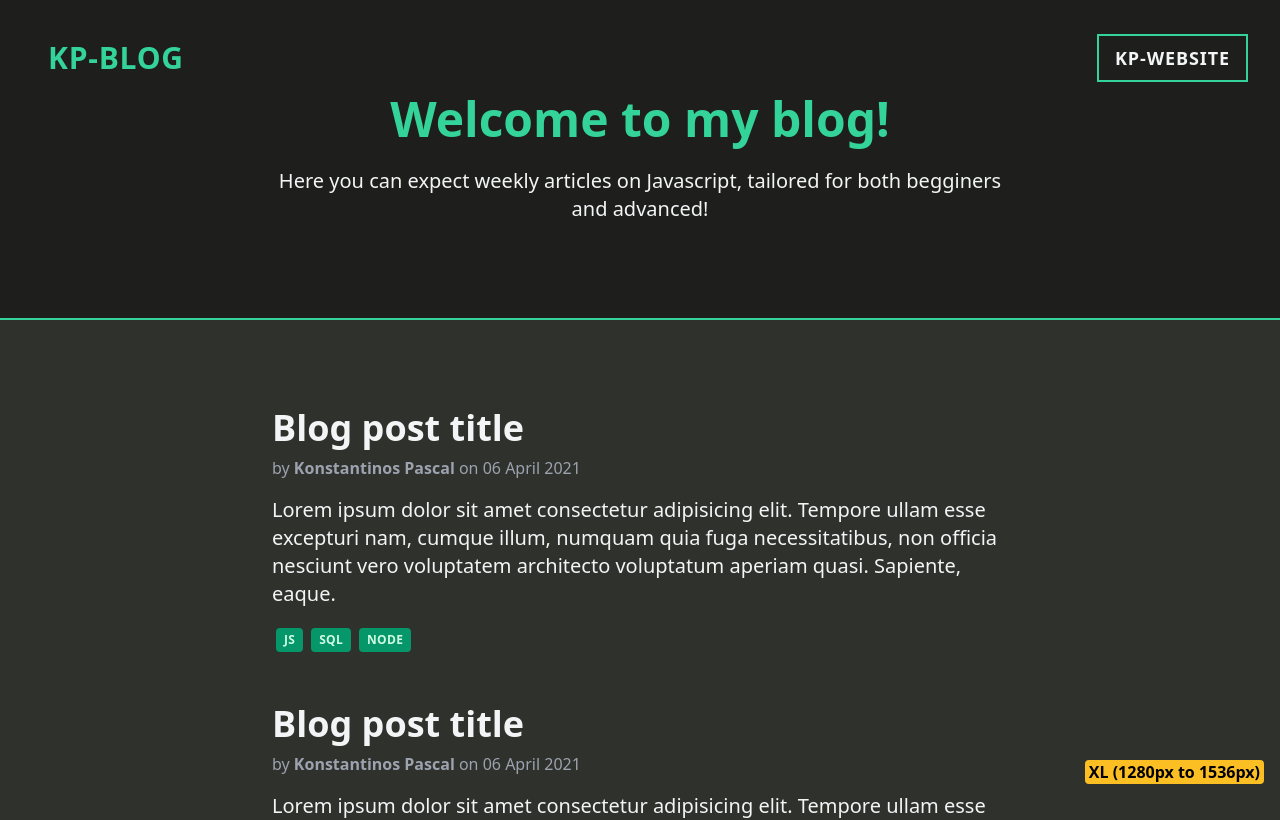
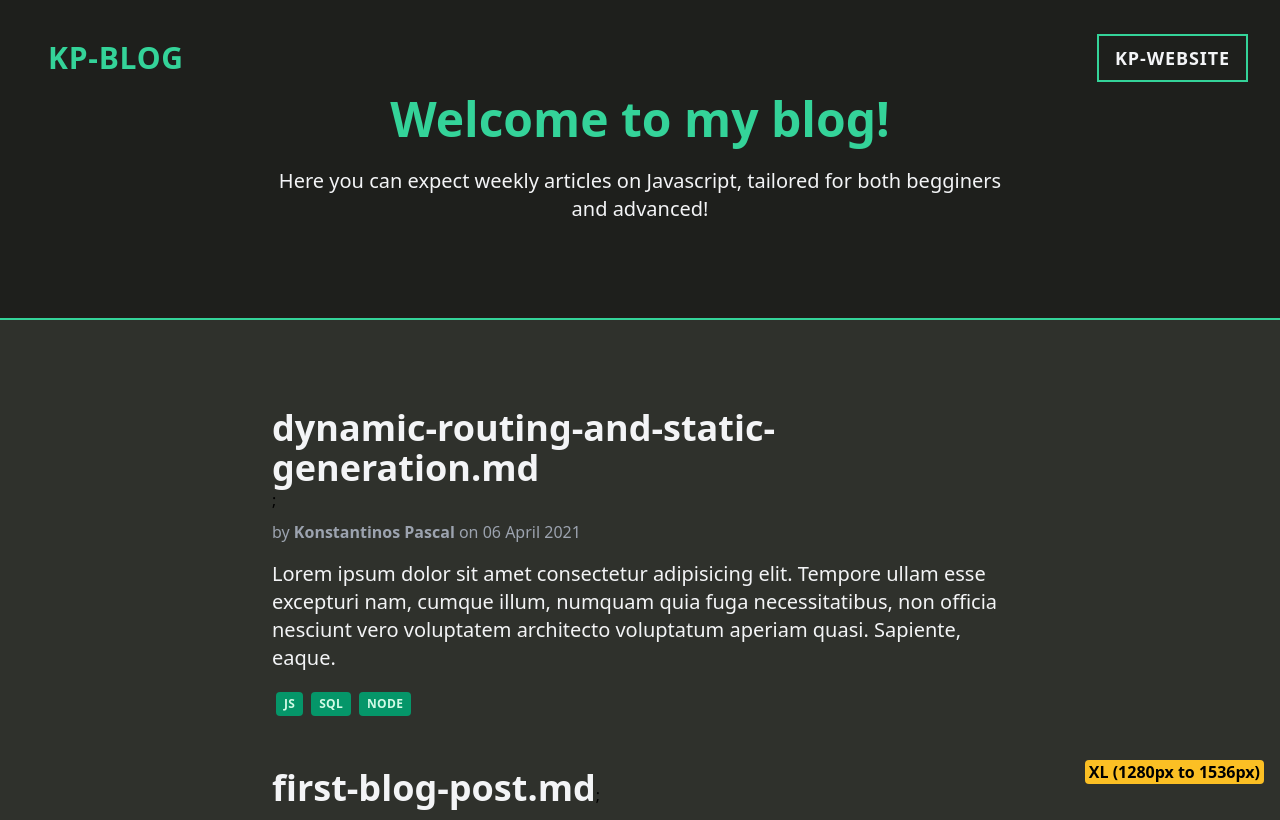
Before and after one commit to konstapascal/kp-website-v1, a Next.js app: page /blog in a window 1280 px wide. Shown: the top 820 px of the page. Built offline with nearby package versions, Linux system fonts and the light colour scheme; what @tailwindcss/typography would draw is missing.

Commit message:
blog routing

```diff
--- a/components/kp-blog/BlogPost.js
+++ b/components/kp-blog/BlogPost.js
@@ -1,13 +1,17 @@
 import React from 'react';
 import Label from '../shared/Label';
 
-function BlogPost() {
+import Link from 'next/link';
+
+function BlogPost(props) {
 	return (
 		<div className='px-4 py-6'>
-			<p className=' hover:underline inline-block text-4xl font-semibold text-gray-100 cursor-pointer'>
-				Blog post title
-			</p>
-
+			<Link href={`/blog/${props.url}`}>
+				<p className=' hover:underline inline-block text-4xl font-semibold text-gray-100 cursor-pointer'>
+					{props.title}
+				</p>
+			</Link>
+			;
 			<p className=' mt-2 text-gray-400'>
 				by{' '}
 				<span className='hover:text-blue-400 hover:underline font-semibold cursor-pointer'>
@@ -15,14 +19,12 @@ function BlogPost() {
 				</span>{' '}
 				on <span>06 April 2021</span>
 			</p>
-
 			<p className='text-md md:text-lg lg:text-xl mt-4 text-gray-100'>
 				Lorem ipsum dolor sit amet consectetur adipisicing elit. Tempore
 				ullam esse excepturi nam, cumque illum, numquam quia fuga
 				necessitatibus, non officia nesciunt vero voluptatem architecto
 				voluptatum aperiam quasi. Sapiente, eaque.
 			</p>
-
 			<div className='mt-4'>
 				<Label content='JS' />
 				<Label content='SQL' />
--- a/components/kp-blog/BlogPosts.js
+++ /dev/null
@@ -1,16 +0,0 @@
-import React from 'react';
-import BlogPost from './BlogPost';
-
-function BlogPosts() {
-	return (
-		<section className=' bg-main-light py-16 border-b-2 border-green-400'>
-			<div className=' lg:max-w-3xl container'>
-				<BlogPost />
-				<BlogPost />
-				<BlogPost />
-				<BlogPost />
-			</div>
-		</section>
-	);
-}
-export default BlogPosts;
--- a/pages/blog/[slug].js
+++ b/pages/blog/[slug].js
@@ -6,6 +6,7 @@ import { promises as fs } from 'fs';
 import path from 'path';
 
 function Post({ posts }) {
+	console.log(posts);
 	return (
 		<>
 			<Head>
@@ -14,14 +15,16 @@ function Post({ posts }) {
 			</Head>
 			<BlogHero />
 
-			<div className=' bg-main-light'>
-				{posts.map(post => (
-					<div className='p-6 text-gray-100'>
-						<h3>{post.filename}</h3>
-						<p>{post.content}</p>
-					</div>
-				))}
-			</div>
+			<div className=' bg-main-light'></div>
+
+			<section className=' bg-main-light py-16'>
+				<div className=' lg:max-w-3xl container'>
+					<p className=' hover:underline inline-block text-4xl font-semibold text-gray-100 cursor-pointer'>
+						{posts.title}
+					</p>
+					<p className='text-white'>{posts.fileContents}</p>
+				</div>
+			</section>
 		</>
 	);
 }
@@ -42,19 +45,13 @@ export async function getStaticPaths() {
 
 export async function getStaticProps(props) {
 	const postsDirectory = path.join(process.cwd(), 'data/blog_posts_data');
+	const filePath = path.join(postsDirectory, props.params.slug);
 
-	const posts = props.params.paths.map(async filename => {
-		const filePath = path.join(postsDirectory, filename);
-		const fileContents = await fs.readFile(filePath, 'utf8');
+	const fileContents = await fs.readFile(filePath, 'utf8');
 
-		return {
-			filename,
-			content: fileContents
-		};
-	});
 	return {
 		props: {
-			posts: await Promise.all(posts)
+			posts: { fileContents }
 		}
 	};
 }
--- a/pages/blog/index.js
+++ b/pages/blog/index.js
@@ -1,9 +1,12 @@
 import Head from 'next/head';
 import React from 'react';
 import BlogHero from '../../components/kp-blog/BlogHero';
-import BlogPosts from '../../components/kp-blog/BlogPosts';
+import BlogPost from '../../components/kp-blog/BlogPost';
 
-function Blog() {
+import { promises as fs } from 'fs';
+import path from 'path';
+
+function Blog(posts) {
 	return (
 		<>
 			<Head>
@@ -11,9 +14,25 @@ function Blog() {
 				<link rel='icon' href='/favicon.png' />
 			</Head>
 			<BlogHero />
-			<BlogPosts />
+
+			<section className=' bg-main-light py-16'>
+				<div className=' lg:max-w-3xl container'>
+					{posts.postsArray.map(post => {
+						return <BlogPost title={post.title} url={post.title} />;
+					})}
+				</div>
+			</section>
 		</>
 	);
 }
+export async function getStaticProps() {
+	const postsDirectory = path.join(process.cwd(), 'data/blog_posts_data');
+	const filenames = await fs.readdir(postsDirectory);
 
+	const postsArray = filenames.map(post => {
+		return { title: post };
+	});
+
+	return { props: { postsArray } };
+}
 export default Blog;
```
